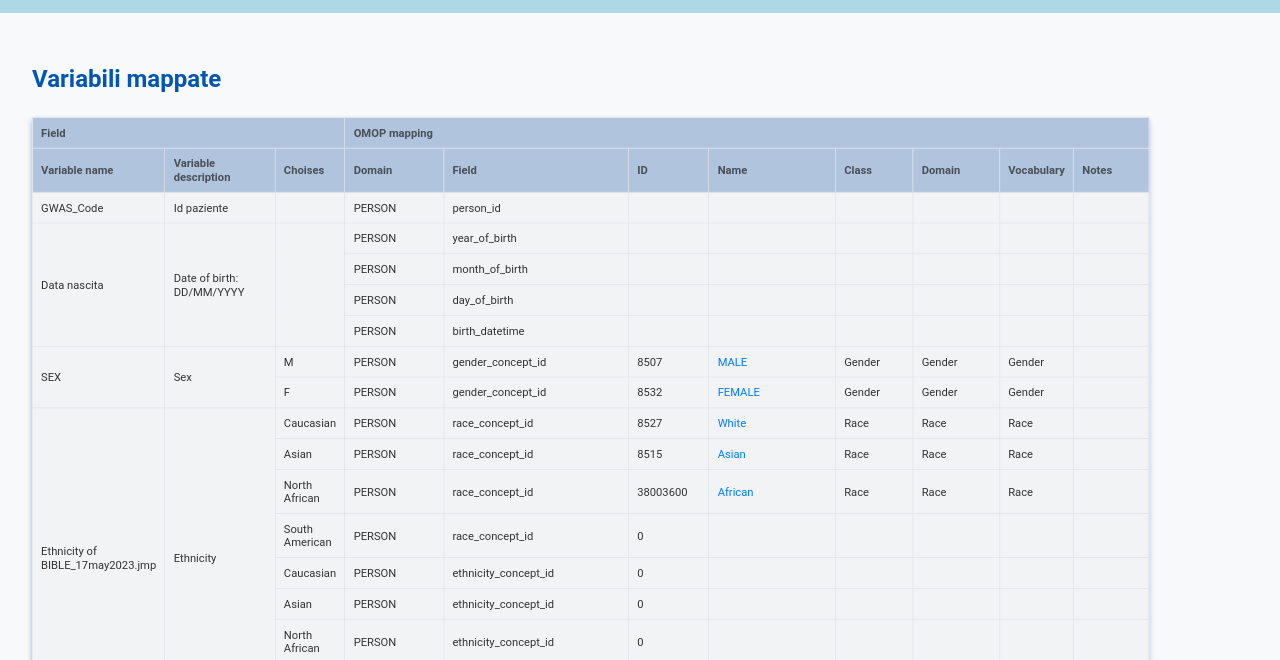
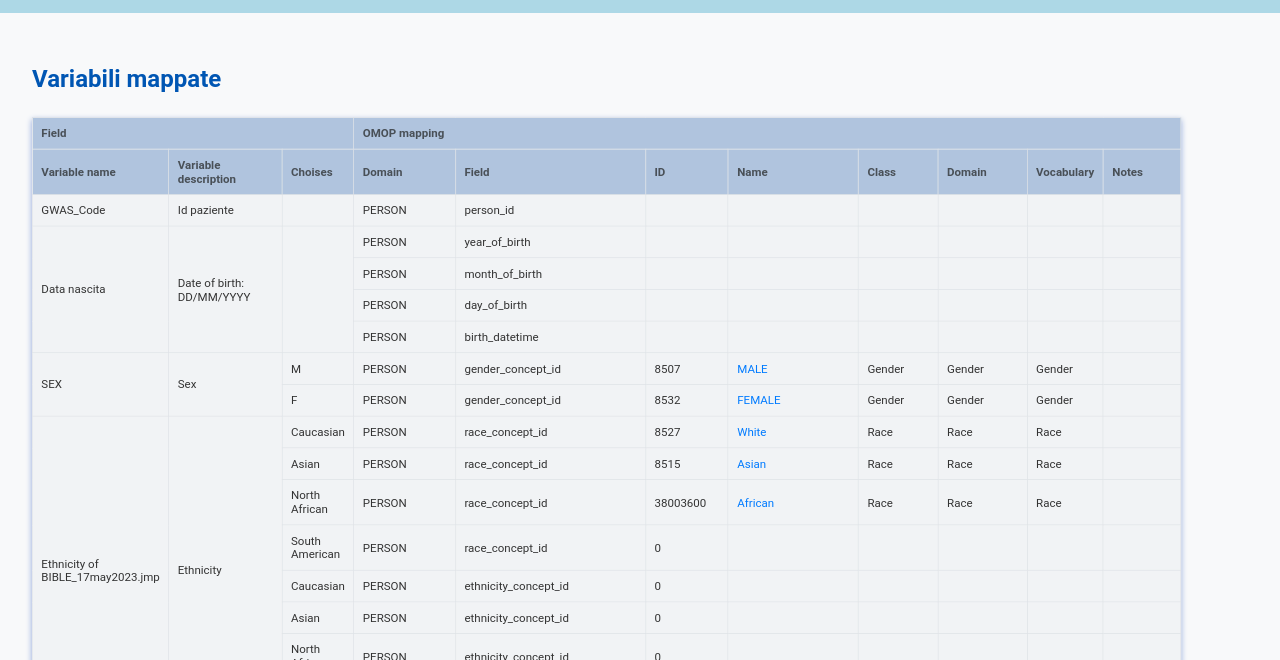
Before and after one commit to martina074/noel, a plain HTML site: page index.html in a window 1280 px wide. Shown: the part 100-760 px from the top of the page. Drawn offline with Linux system fonts and the light colour scheme.

Commit message:
Update style.css

```diff
--- a/style.css
+++ b/style.css
@@ -46,7 +46,7 @@ table {
     width: 100%;
     border-collapse: collapse;
     margin-top: 1em;
-    transform: scale(0.70);
+    transform: scale(0.72);
     transform-origin: top left;
     margin: 0 auto;
     background-color: white;
```
